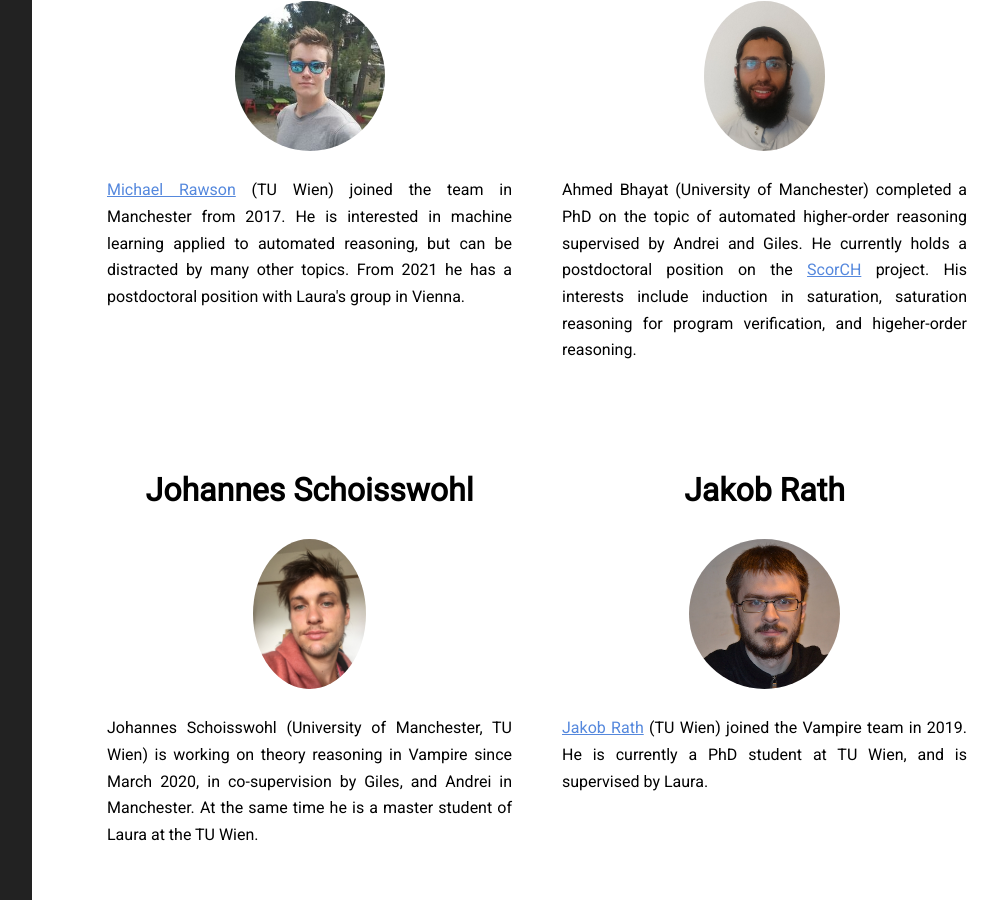
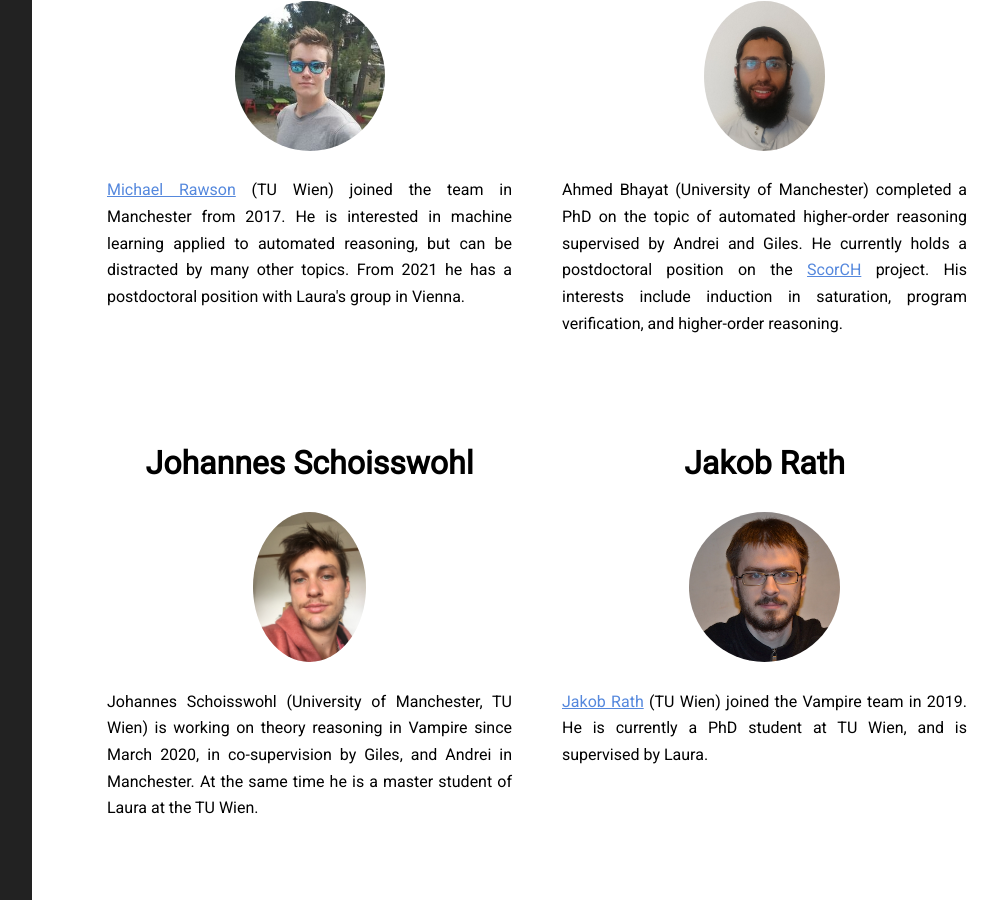
Before and after one commit to vprover/vprover.github.io, a Jekyll site: the page built from team.html, in a window 1280 px wide and 900 px high, scrolled down 1440 px. Shown: the whole window, without its empty margins (268-1266 px from the left). Built offline with Jekyll 4.4.1, drawn with Linux system fonts in a browser that asks for light colours.

Commit message:
Update team.html

```diff
--- a/team.html
+++ b/team.html
@@ -63,7 +63,7 @@
 <h2>Ahmed Bhayat</h2>
 <img alt="Ahmed Bhayat" src="/img/abhayat.jpg">
 <p>
-{{ bhayat }} (University of Manchester) completed a PhD on the topic of automated higher-order reasoning supervised by Andrei and Giles. He currently holds a postdoctoral position on the <a href="https://scorch-project.github.io/about/">ScorCH</a> project. His interests include induction in saturation, saturation reasoning for program verification, and higeher-order reasoning.
+{{ bhayat }} (University of Manchester) completed a PhD on the topic of automated higher-order reasoning supervised by Andrei and Giles. He currently holds a postdoctoral position on the <a href="https://scorch-project.github.io/about/">ScorCH</a> project. His interests include induction in saturation, program verification, and higher-order reasoning.
 </p>
 </li>
 
```
